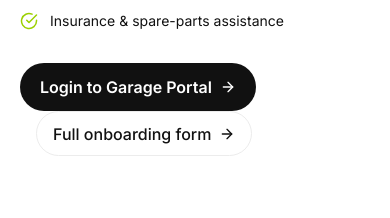
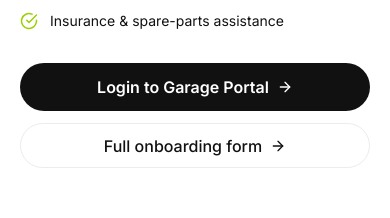
Before and after one commit to thakur29aayush/Rovauto, a React (Vite) app in the folder client/: page /partner in a window 390 px wide. Shown: the part 496-714 px from the top of the page. Built offline with nearby package versions, Linux system fonts and the light colour scheme; no server answers.

Commit message:
partner fix

```diff
--- a/client/src/pages/Partner.jsx
+++ b/client/src/pages/Partner.jsx
@@ -8,8 +8,15 @@ export default function Partner() {
     <div className="container-x py-8">
       <div className="max-w-3xl">
         <span className="chip-brand">Partner With Us</span>
-        <h1 className="text-4xl sm:text-5xl font-bold mt-4">Grow your garage with verified leads.</h1>
-        <p className="text-muted mt-4 text-lg">Join 8,000+ garages already growing with Rovauto. Get bookings via WhatsApp, manage jobs from a simple portal, and get paid faster.</p>
+
+        <h1 className="mt-4 text-4xl font-bold sm:text-5xl">
+          Grow your garage with verified leads.
+        </h1>
+
+        <p className="mt-4 text-lg text-muted">
+          Join 8,000+ garages already growing with Rovauto. Get bookings via
+          WhatsApp, manage jobs from a simple portal, and get paid faster.
+        </p>
 
         <ul className="mt-8 grid gap-3 text-sm">
           {[
@@ -19,19 +26,28 @@ export default function Partner() {
             "Reputation-based ranking, quality bonuses",
             "Insurance & spare-parts assistance",
           ].map((x) => (
-            <li key={x} className="flex items-center gap-3"><FiCheckCircle className="text-brand-dark text-lg" /> {x}</li>
+            <li key={x} className="flex items-center gap-3">
+              <FiCheckCircle className="shrink-0 text-lg text-brand-dark" />
+              <span>{x}</span>
+            </li>
           ))}
         </ul>
 
-        <div className="mt-8">
-          <Link to="/garage/login" className="btn-dark inline-flex items-center gap-2">
+        <div className="mt-8 flex flex-col gap-3 sm:flex-row sm:items-center">
+          <Link
+            to="/garage/login"
+            className="btn-dark inline-flex w-full items-center justify-center gap-2 sm:w-auto"
+          >
             Login to Garage Portal
-            <FiArrowRight className="w-4 h-4" />
+            <FiArrowRight className="h-4 w-4" />
           </Link>
 
-          <Link to="/garage/onboarding" className="btn-ghost inline-flex items-center gap-2 ml-4">
+          <Link
+            to="/garage/onboarding"
+            className="btn-ghost inline-flex w-full items-center justify-center gap-2 sm:w-auto"
+          >
             Full onboarding form
-            <FiArrowRight className="w-4 h-4" />
+            <FiArrowRight className="h-4 w-4" />
           </Link>
         </div>
       </div>
```
